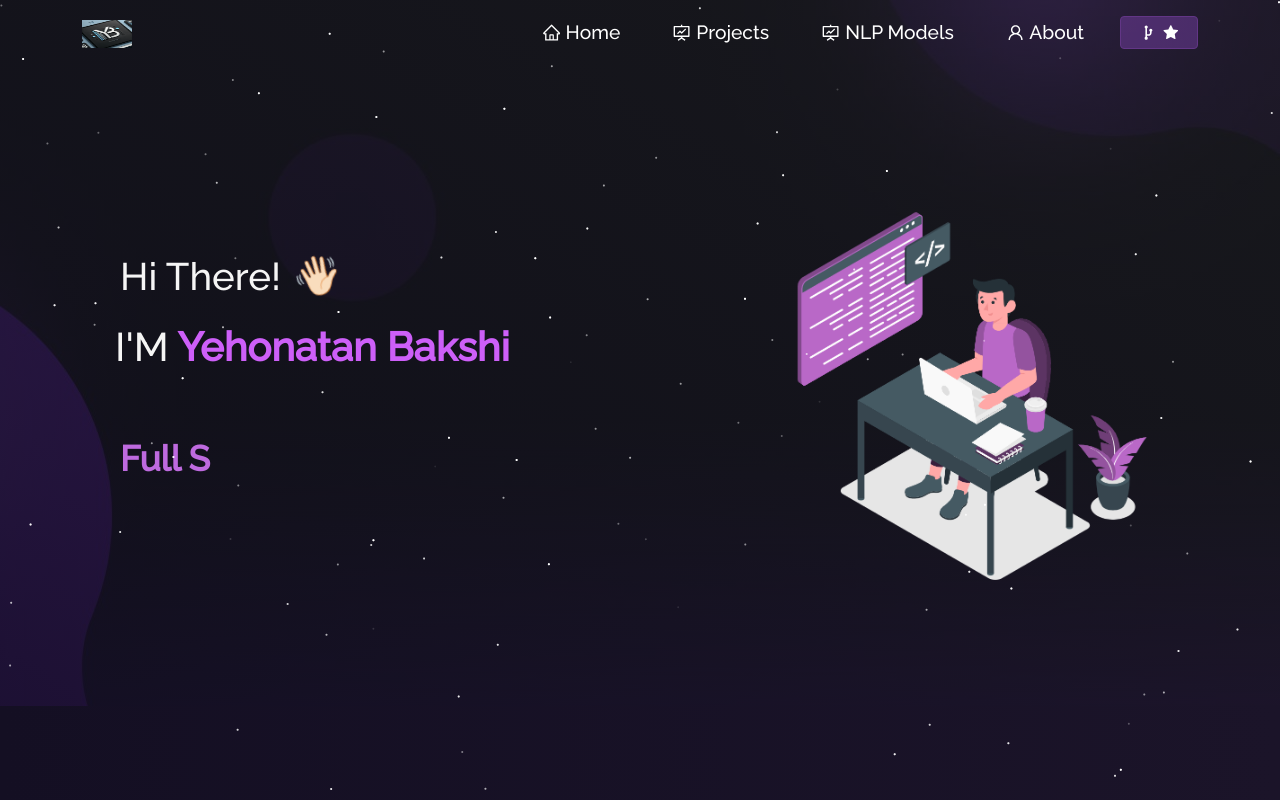
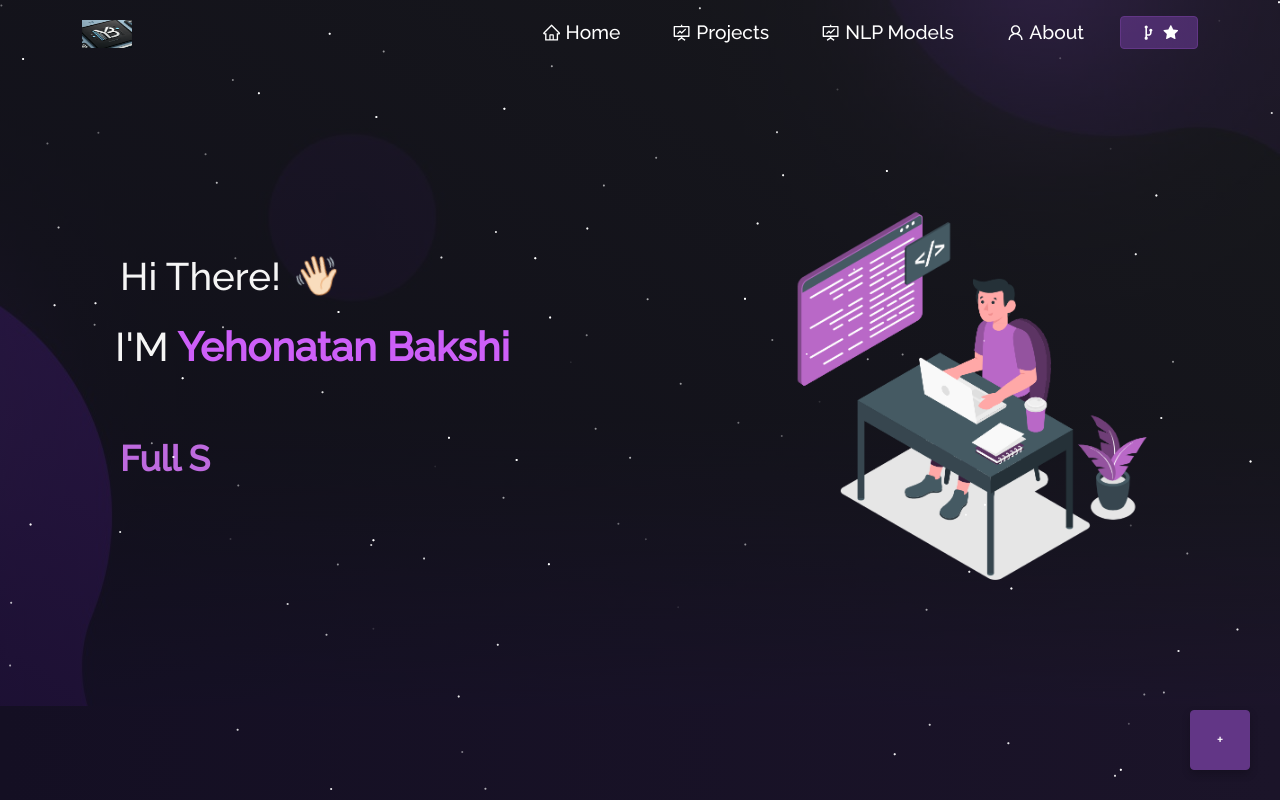
Before and after one commit to YehonatanBakshi/Portfolio, a React (Create React App) app: page / in a window 1280 px wide. Shown: the top 800 px of the page. Built offline with nearby package versions, Linux system fonts and the light colour scheme.

Commit message:
Radial Menu

```diff
--- a/src/App.js
+++ b/src/App.js
@@ -45,8 +45,8 @@ function App() {
         {/* Main home section */}
         <Home />
 
-        {/* Radial menu with floating buttons
-        <RadialMenu /> */}
+        Radial menu with floating buttons
+        <RadialMenu />
       </div>
     </Router>
   );
```
